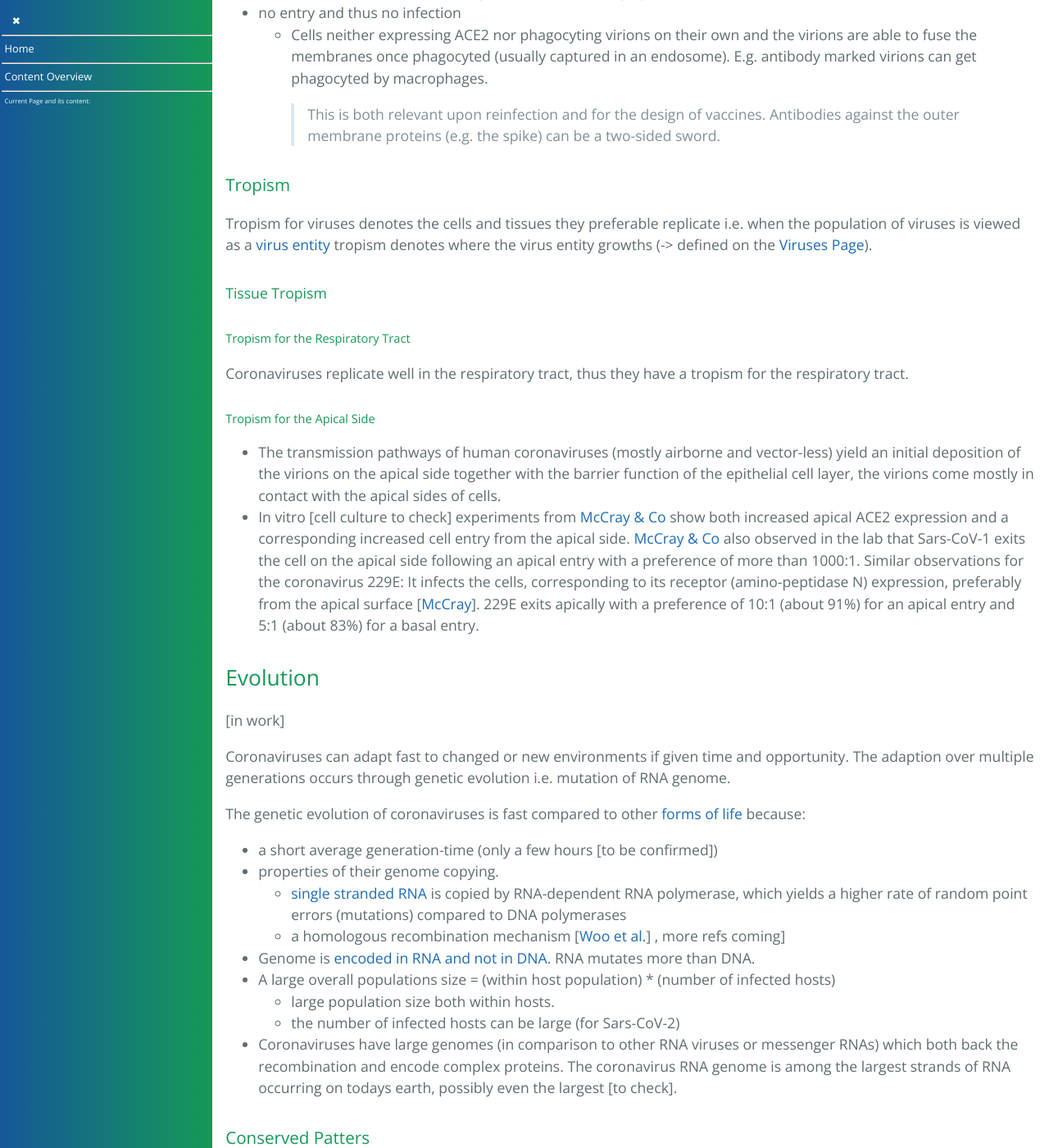
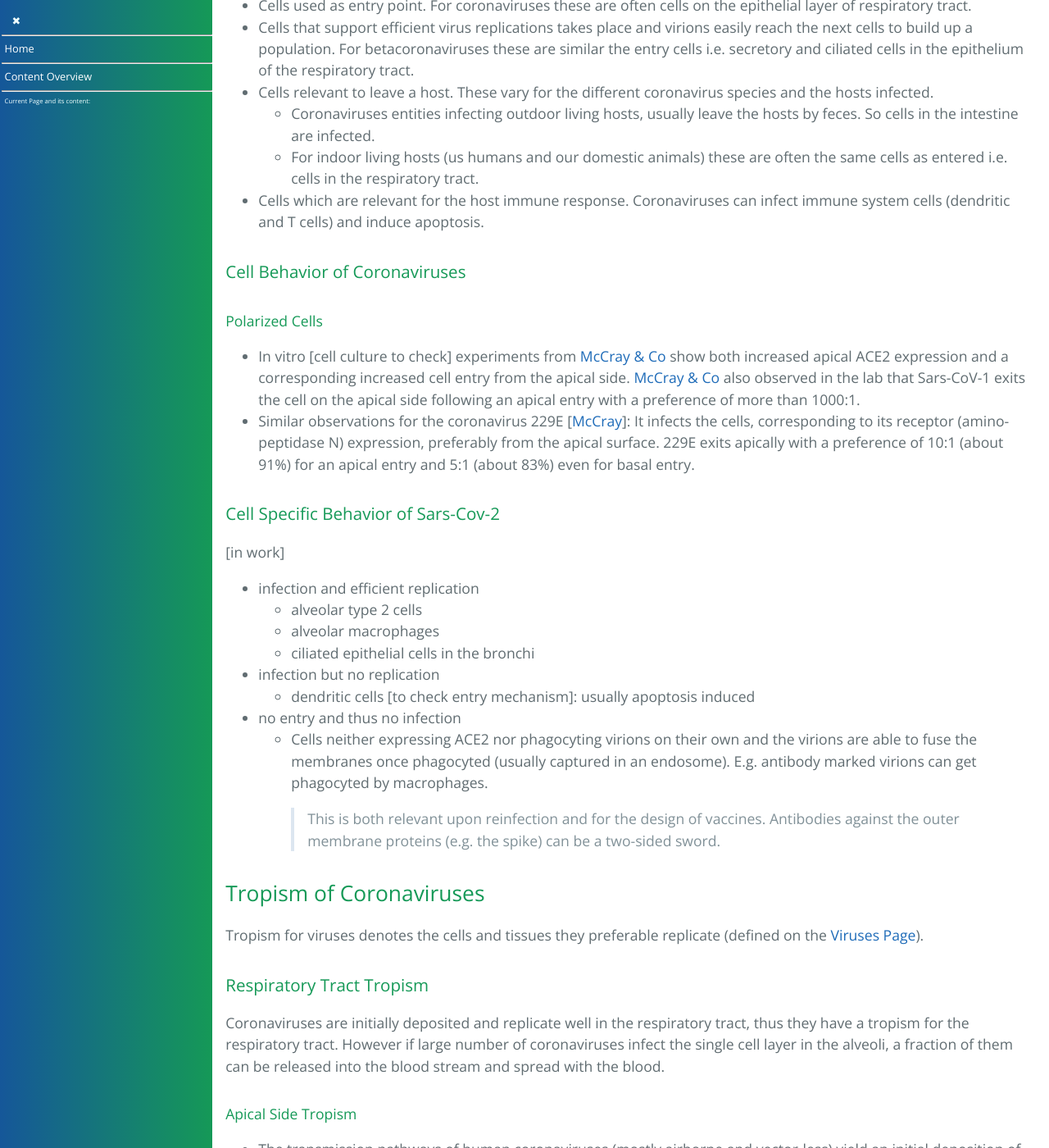
Before and after one commit to forestgrape/coronavirus, a Jekyll site: the page built from 2_biological/coronavirus.md, in a window 1280 px wide and 1400 px high, scrolled down 6468 px. Shown: the whole window at 82% size. Built offline with Jekyll 4.4.1, drawn with Linux system fonts in a browser that asks for light colours; our own code applies the rules of GitHub Pages for plain Markdown files; some of the changed text lies outside the part shown.

Commit message:
clarifications and summary jia

```diff
--- a/2_biological/coronavirus.md
+++ b/2_biological/coronavirus.md
@@ -12,10 +12,12 @@
   * [Coronavirus Proteins](#coronavirus-proteins)
 * [Capabilities](#capabilities)
   * [Enter Cells](#enter-cells)
-* [Behavior and Tropism of Coronaviruses](#behavior-and-tropism-of-coronaviruses)
-  * [Cell Specific Behavior of Coronaviruses](#cell-specific-behavior-of-coronaviruses)
+* [Behavior of Coronaviruses](#behavior-of-coronaviruses)
+  * [Introduction to the Behavior of Coronaviruses](#introduction-to-the-behavior-of-coronaviruses)
+  * [Cell Behavior of Coronaviruses](#cell-behavior-of-coronaviruses)
   * [Cell Specific Behavior of Sars-Cov-2](#cell-specific-behavior-of-sars-cov-2)
-  * [Tropism](#tropism)
+* [Tropism of Coronaviruses](#tropism-of-coronaviruses)
+  * [Respiratory Tract Tropism](#respiratory-tract-tropism)
 * [Evolution](#evolution)
   * [Conserved Patters](#conserved-patters)
   * [Changing Patterns](#changing-patterns)
@@ -55,8 +57,8 @@
 
 ##### MERS-CoV
 Betacoronavirus identified causing MERS.
-* infects cells in the deep lungs (bronchi and alveolis)
-* the natural hosts are dromedary camels
+* infects cells in the deep lungs (bronchi and alveolis) where its adhesion receptor DPP4 is mainly expressed [to check and cite]
+* the natural hosts are dromedary camels; close relatives are found in bats and hedgehogs ([Hosts of Nidovirales](../2_biological/hosts_of_nidovirales.md).
 * main spreading events observed in indoor settings
 
 ##### Bovine Coronaviruses
@@ -116,7 +118,10 @@
 ### Metabolic Phase
 The viral metabolism starts once the genetic material of a virion is processed by a cell and thus the virus changes the cells metabolism. This happens in a foreign cell and cells have mechanism in place to prevent its metabolism being changed i.e. keeping the metabolism immune. For that reason, each of the following steps has a noteworthy probability of failing.
 
-#### Metabolism Phase 1: Preparation
+#### Metabolism Phase 1: Build the Factory Hall and incorporate Host Machines (Ribosomes)
+> in work
+
+#### Metabolism Phase 2: Build the Machines = Build the RdRP Protein
 [in work]
 The goal of the first phase in the metabolism is to produce RdRP (RNA dependent RNA Polymerase protein). Additionally let the ribosomes produce some proteins that diminish the cells immune mechanisms such that the cell doesn't ring the bells. Steps:
 1. Release RNA -- let the host ribosomes translate two ORFs of the viral genome with frame-shifting---> two large proteins
@@ -142,14 +147,24 @@
 RNA viruses have small but highly optimized genomes. Each protein is often - like a swiss army knife - capable of different functions.
 
 #### Virion Proteins
+
+> **in work and incomplete June 2021**
+
 Virion proteins = structural proteins: used to give newly built viruses structure. These are the membrane proteins (E, S, M, [HE]) and the internal protein N. Besides their function in virions these proteins may have functions in the metabolic phase.
 - stabilize the RNA: N, E
+- stabilize the Envelope:
 - diminish host defence: N
-
-##### Spike Protein
-The spike proteins point spike-like out of the spherical virions. This gives coronaviruses virions a corona (latin for crown or solar corona) like appearance under the electron microscope and therefore their name. Functions:
+##### N Protein
+N stand for Nucleocapsid protein
+* diminish host defense
+##### M Protein
+M stand for Membrane protein
+* M helps to build the membrane around the nucleocapsid
+##### E Protein
+E stand for Envelop protein
+##### S Protein
+S stand for Spike protein. The spike proteins point spike-like out of the spherical virions. This gives coronaviruses virions a corona (latin for crown or solar corona) like appearance under the electron microscope and therefore their name. Functions:
 * RBD: The RBDs are located in the S1 part of the spike protein and binds to the ACE2 receptor.
-* [in work]
 
 
 #### Metabolic Phase only Proteins
@@ -167,9 +182,9 @@
 
 
 
-## Behavior and Tropism of Coronaviruses
+## Behavior of Coronaviruses
 
-### Cell Specific Behavior of Coronaviruses
+### Introduction to the Behavior of Coronaviruses
 
 Viruses optimized to their environment usually only infect cells involved in the survival of the virus strain:
 * Cells used as entry point. For coronaviruses these are often cells on the epithelial layer of respiratory tract.
@@ -177,7 +192,13 @@
 * Cells relevant to leave a host. These vary for the different coronavirus species and the hosts infected.
     - Coronaviruses entities infecting outdoor living hosts, usually leave the hosts by feces. So cells in the intestine are infected.
     - For indoor living hosts (us humans and our domestic animals) these are often the same cells as entered i.e. cells in the respiratory tract.
-* Cells which are relevant for the host immune response. Coronaviruses can infect immune system cells (dendritic and T cells) and induce aptosis.
+* Cells which are relevant for the host immune response. Coronaviruses can infect immune system cells (dendritic and T cells) and induce apoptosis.
+
+
+### Cell Behavior of Coronaviruses
+#### Polarized Cells
+* In vitro [cell culture to check] experiments from [McCray & Co](#summary-jia-2005) show both increased apical ACE2 expression and a corresponding increased cell entry from the apical side. [McCray & Co](#summary-jia-2005) also observed in the lab that Sars-CoV-1 exits the cell on the apical side following an apical entry with a preference of more than 1000:1.
+* Similar observations for the coronavirus 229E [[McCray](#mccray)]: It infects the cells, corresponding to its receptor (amino-peptidase N) expression, preferably from the apical surface. 229E exits apically with a preference of 10:1 (about 91%) for an apical entry and 5:1 (about 83%) even for basal entry.
 
 
 ### Cell Specific Behavior of Sars-Cov-2
@@ -185,8 +206,9 @@
 * infection and efficient replication
     - alveolar type 2 cells
     - alveolar macrophages
+    - ciliated epithelial cells in the bronchi
 * infection but no replication
-    - dendritic cells [to check entry mechanism]: usually aptosis induced
+    - dendritic cells [to check entry mechanism]: usually apoptosis induced
 * no entry and thus no infection
     - Cells neither expressing ACE2 nor phagocyting virions on their own and the virions are able to fuse the membranes once phagocyted (usually captured in an endosome).
     E.g. antibody marked virions can get phagocyted by macrophages.
@@ -196,18 +218,20 @@
 
 
 
-### Tropism
+## Tropism of Coronaviruses
+Tropism for viruses denotes the cells and tissues they preferable replicate (defined on the [Viruses Page](viruses.md#virus-tropism)).
 
-Tropism for viruses denotes the cells and tissues they preferable replicate i.e. when the population of viruses is viewed as a [virus entity](viruses.md#virus-entity) tropism denotes where the virus entity growths (-> defined on the [Viruses Page](viruses.md#tropism)).
+### Respiratory Tract Tropism
+Coronaviruses are initially deposited and replicate well in the respiratory tract, thus they have a tropism for the respiratory tract.
+However if large number of coronaviruses infect the single cell layer in the alveoli, a fraction of them can be released into the blood stream and spread with the blood.
 
-#### Tissue Tropism
+#### Apical Side Tropism
+* The transmission pathways of human coronaviruses (mostly airborne and vector-less) yield an initial deposition of the virions on the apical side together with the barrier function of the epithelial cell layer, the virions come mostly in contact with the apical sides of cells.
+* Since coronaviruses preferable infect and leave cell on the apical side ([Cell Behavior](#cell-behavior-of-coronaviruses)), they remain on the apical side and spread through the respiratory tract lining fluid.
 
-##### Tropism for the Respiratory Tract
-Coronaviruses replicate well in the respiratory tract, thus they have a tropism for the respiratory tract.
+> Unlike other viruses, betacoronaviruses usually don't enter tissues.
 
-##### Tropism for the Apical Side
-*  The transmission pathways of human coronaviruses (mostly airborne and vector-less) yield an initial deposition of the virions on the apical side together with the barrier function of the epithelial cell layer, the virions come mostly in contact with the apical sides of cells.
-* In vitro [cell culture to check] experiments from [McCray & Co](#mccray05) show both increased apical ACE2 expression and a corresponding increased cell entry from the apical side. [McCray & Co](#mccray05) also observed in the lab that Sars-CoV-1 exits the cell on the apical side following an apical entry with a preference of more than 1000:1. Similar observations for the coronavirus 229E: It infects the cells, corresponding to its receptor (amino-peptidase N) expression, preferably from the apical surface [[McCray](#mccray)]. 229E exits apically with a preference of 10:1 (about 91%) for an apical entry and 5:1 (about 83%) for a basal entry.
+
 
 
 
@@ -324,7 +348,8 @@
 	AND PAUL B. MCCRAY, JR.1
 	**Human Coronavirus 229E Infects Polarized Airway Epithelia from the Apical Surface**
 	JOURNAL OF VIROLOGY, Oct. 2000, p. 9234–9239
-	https://doi.org/10.1128/jvi.74.19.9234-9239.2000
+	<https://doi.org/10.1128/jvi.74.19.9234-9239.2000>
+
 
 * ##### hoffmann
 	Markus Hoffmann, Hannah Kleine-Weber,
@@ -334,3 +359,19 @@
 	Hoffmann et al., 2020, Cell 181, 1–10
 	April 16, 2020 a 2020 Elsevier Inc.
 	https://doi.org/10.1016/j.cell.2020.02.052
+
+
+#### Summary Jia 2005
+Hong Peng Jia, Dwight C. Look, Lei Shi, Melissa Hickey, Lecia Pewe, Jason Netland, Michael Farzan, Christine Wohlford-Lenane, Stanley Perlman, Paul B. McCray
+**ACE2 Receptor Expression and Severe Acute Respiratory Syndrome Coronavirus Infection Depend on Differentiation of Human Airway Epithelia**
+Jr Journal of Virology Nov 2005, 79 (23) 14614-14621; <https://doi.org/10.1128/JVI.79.23.14614-14621.2005>
+##### Methods
+"We studied host-pathogen interactions using native lung tissue and a model of well-differentiated cultures of primary human airway epithelia."
+##### Findings
+* _ACE2 Expression:_
+  * "ACE2 protein was more abundantly expressed on the apical than the basolateral surface of polarized airway epithelia. Interestingly, ACE2 expression positively correlated with the differentiation state of epithelia." ...
+  * "Of note, submersion of the apical surfaces of primary cells caused loss of cilia (Fig. 2A). Loss of this important marker of cell differentiation with resubmersion was associated with markedly diminished expression of ACE2 mRNA and protein (Fig. 2B and C)."
+* _Cell Tropism:_ "Consistent with the expression pattern of ACE2, the entry of SARS-CoV or a lentivirus pseudotyped with SARS-CoV S protein in differentiated epithelia was more efficient when applied to the apical surface. Furthermore, SARS-CoV replicated in polarized epithelia and preferentially exited via the apical surface."
+##### Discussion
+* "The apical expression of ACE2 on epithelia indicates that this coronavirus receptor is accessible for topical application of receptor antagonists or inhibitors."
+* " This pattern of apical infection and release of virus in polarized epithelia is reminiscent of transmissible porcine gastroenteritis virus (36) and HCoV-229E (44). In contrast, mouse hepatitis virus-A59 enters polarized cells from the apical surfaces and exits from the basolateral side (35)."
```
Also changed, not shown: other parts of 2_biological/coronavirus.md (+1 -1 lines).
